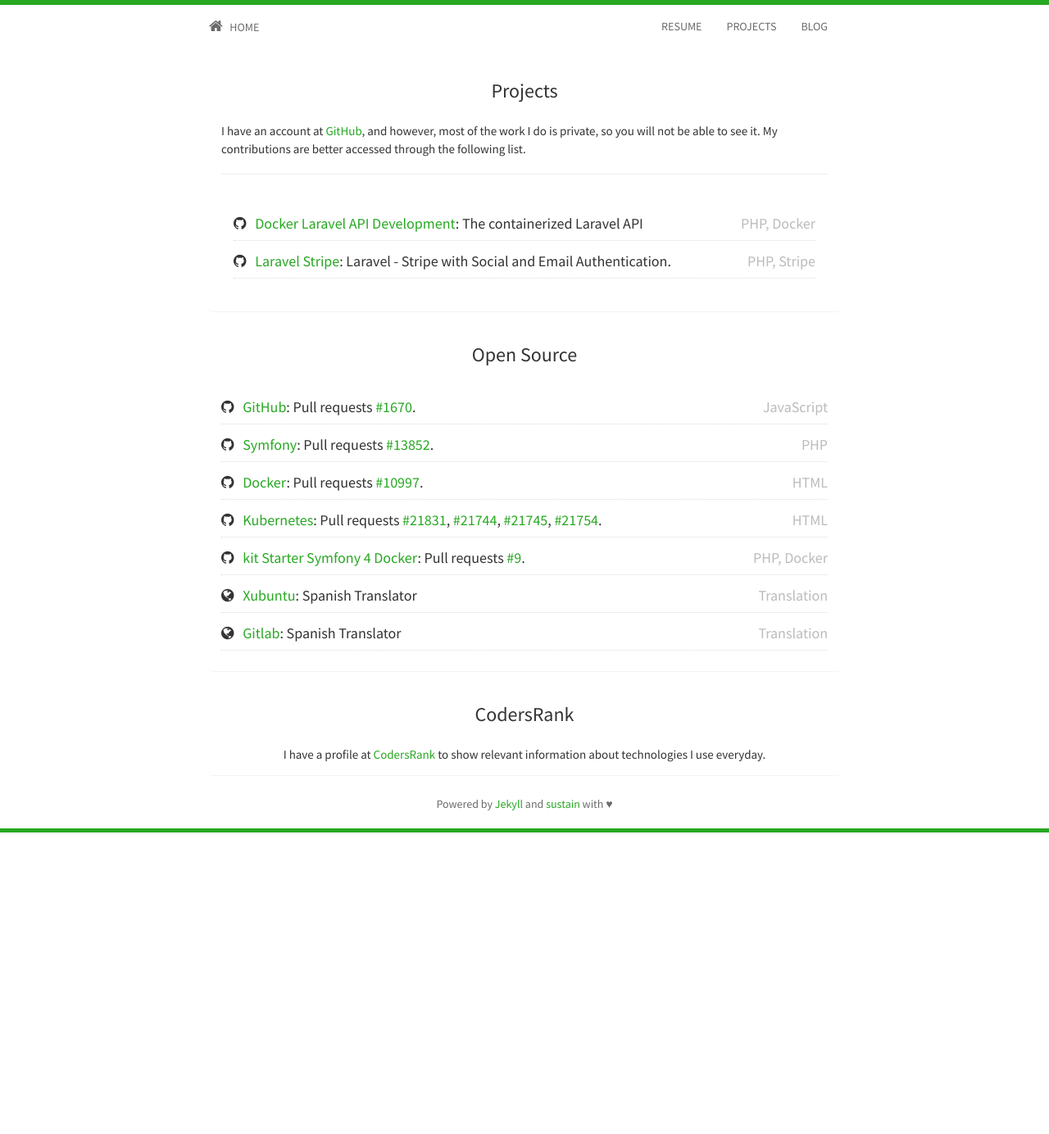
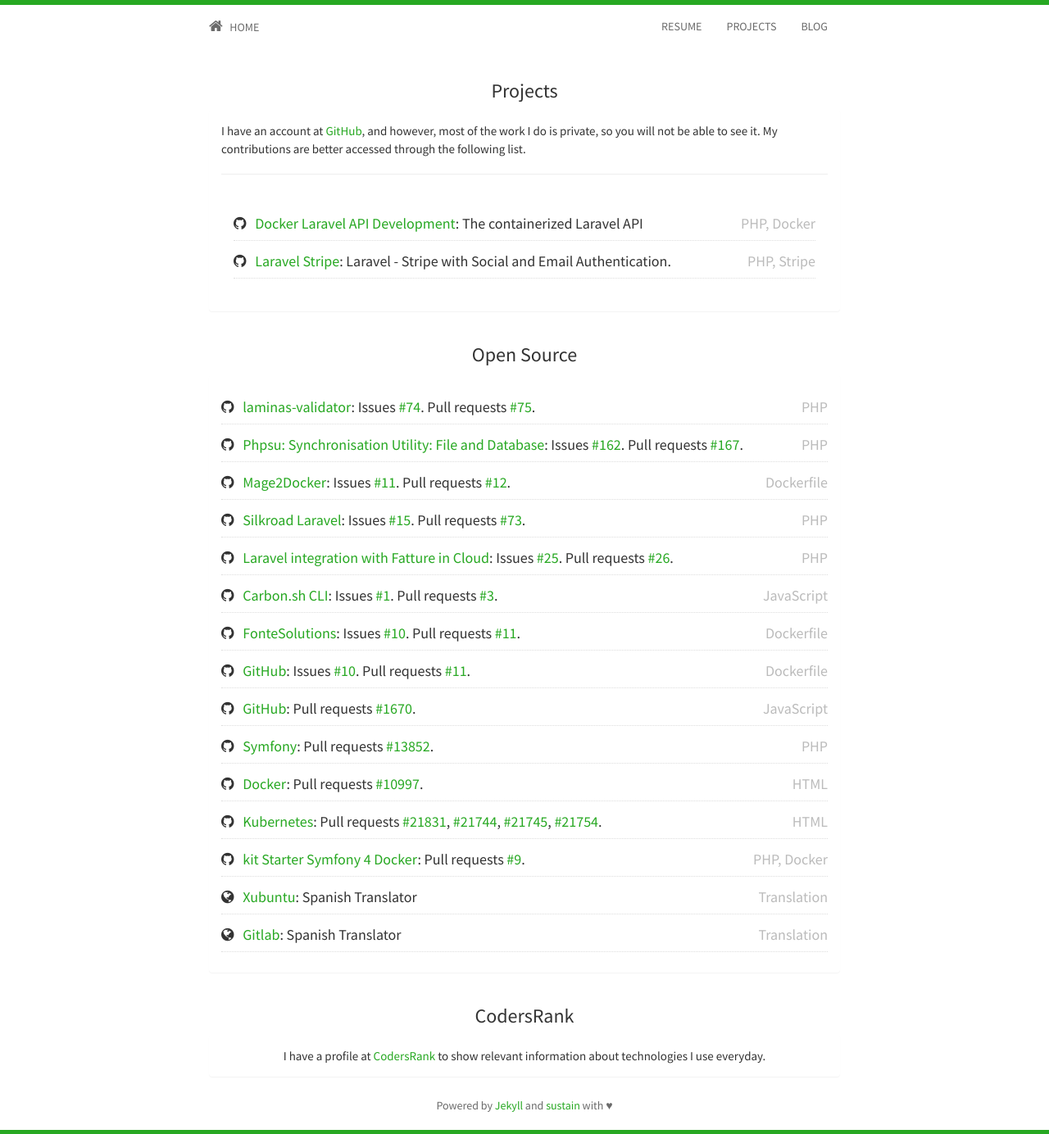
Before and after one commit to jfernancordova/jfernancordova.github.io, a Jekyll site: the page built from projects.html, in a window 1280 px wide. Shown: the whole page at 82% size. Built offline with Jekyll 4.4.1, drawn with Linux system fonts in a browser that asks for light colours; nearby versions of some CDN libraries; before the commit the page ends 1016 px from its top, so only the background shows below that.

Commit message:
Add new open source contributions

```diff
--- a/_data/opensource.yml
+++ b/_data/opensource.yml
@@ -1,3 +1,59 @@
+- title: "laminas-validator"
+  url: "https://github.com/laminas/laminas-validator/"
+  issues: [74]
+  prs: [75]
+  language: "PHP"
+  icon: github
+
+- title: "Phpsu: Synchronisation Utility: File and Database"
+  url: "https://github.com/phpsu/phpsu/"
+  issues: [162]
+  prs: [167]
+  language: "PHP"
+  icon: github
+
+- title: "Mage2Docker"
+  url: "https://github.com/graycoreio/mage2docker/"
+  issues: [11]
+  prs: [12]
+  language: "Dockerfile"
+  icon: github
+
+- title: "Silkroad Laravel"
+  url: "https://github.com/Devsome/silkroad-laravel/"
+  issues: [15]
+  prs: [73]
+  language: "PHP"
+  icon: github
+
+- title: "Laravel integration with Fatture in Cloud"
+  url: "https://github.com/offline-agency/laravel-fatture-in-cloud/"
+  issues: [25]
+  prs: [26]
+  language: "PHP"
+  icon: github
+
+- title: "Carbon.sh CLI"
+  url: "https://github.com/CapitanFindusFI/carbonsh-cli/"
+  issues: [1]
+  prs: [3]
+  language: "JavaScript"
+  icon: github
+
+- title: "FonteSolutions"
+  url: "https://github.com/fontenele/php/"
+  issues: [10]
+  prs: [11]
+  language: "Dockerfile"
+  icon: github
+
+- title: "GitHub"
+  url: "https://github.com/fontenele/php/"
+  issues: [10]
+  prs: [11]
+  language: "Dockerfile"
+  icon: github
+
 - title: "GitHub"
   url: "https://github.com/github/opensource.guide/"
   issues: []
```
